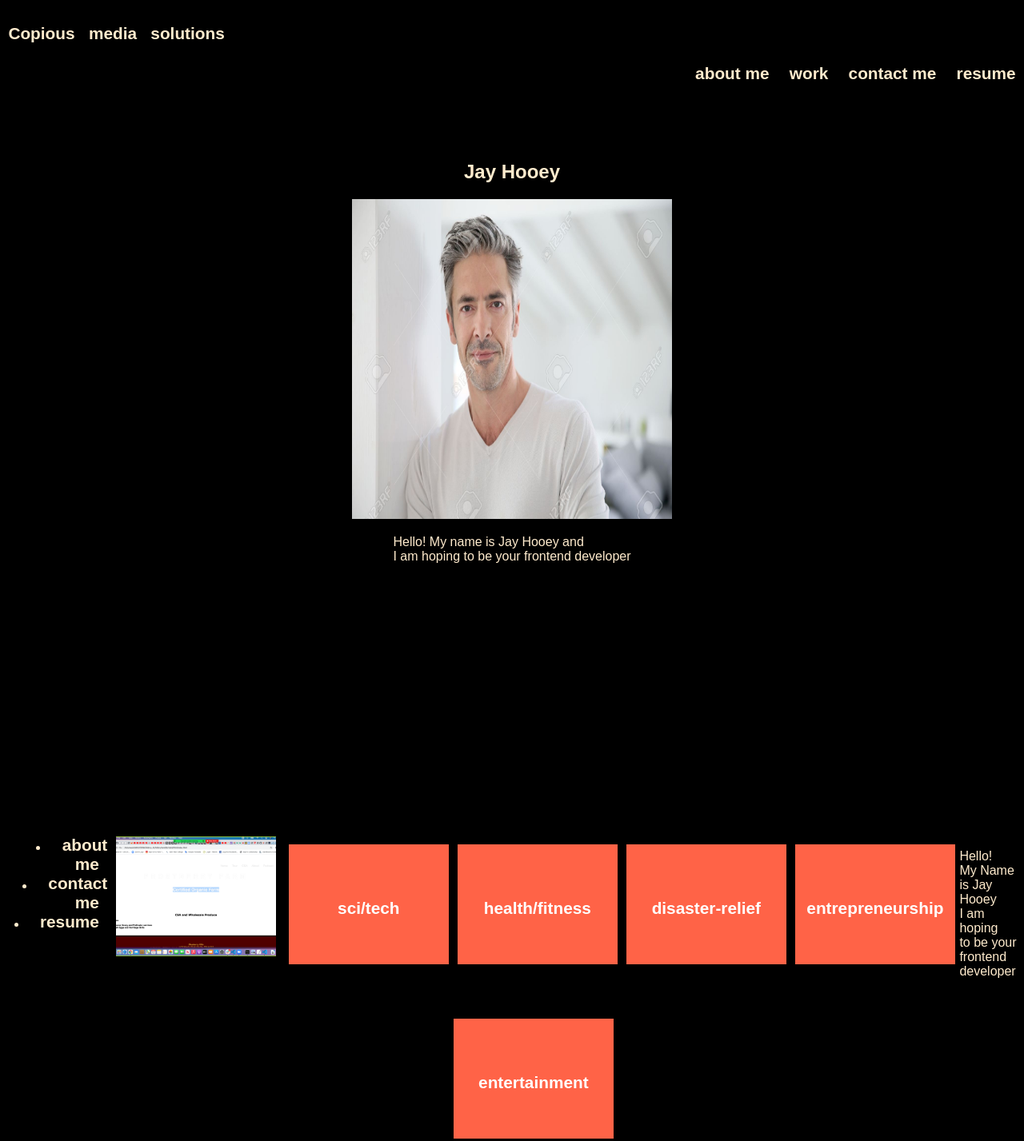
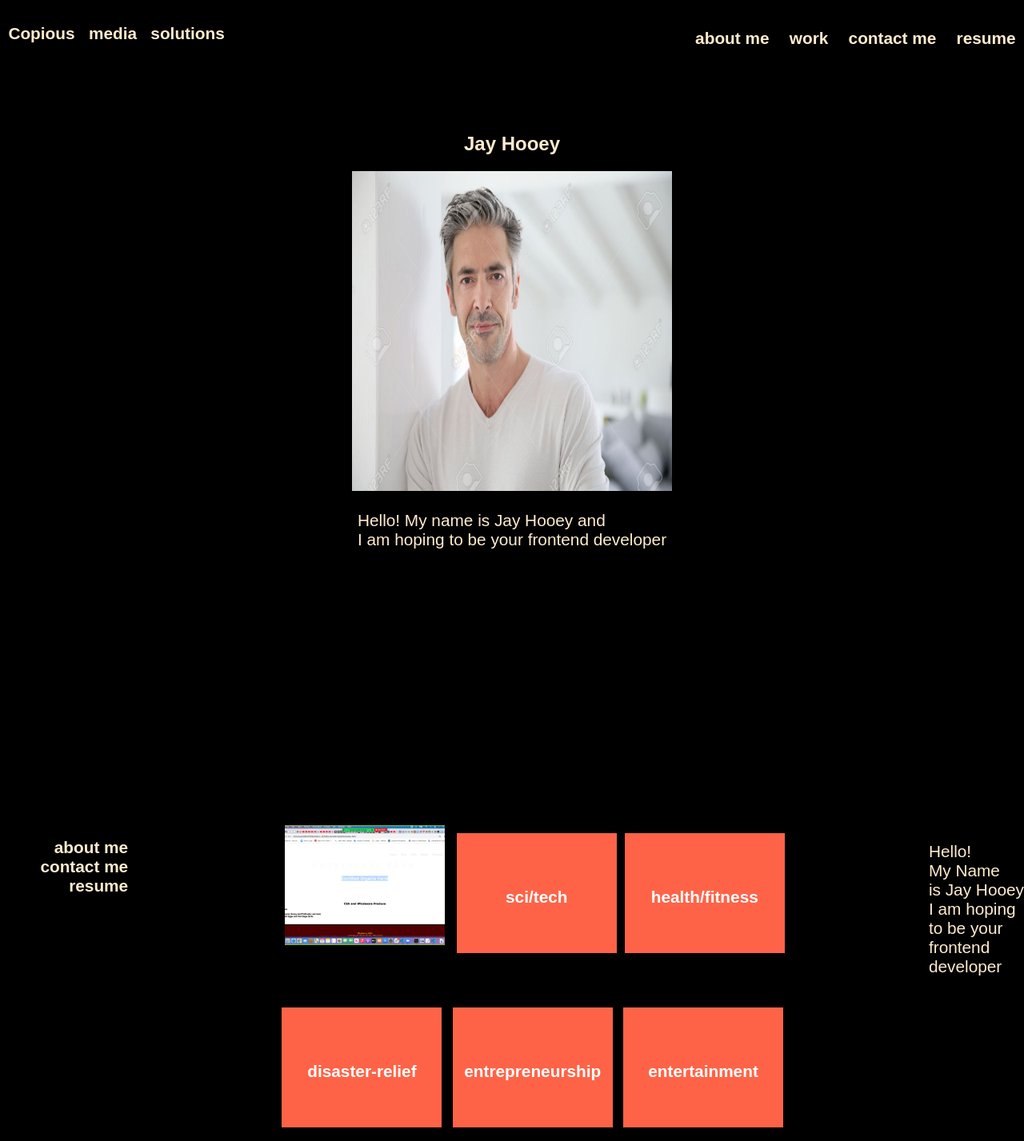
Before and after one commit to Jhooey2/personal_portfolio, a plain HTML site: page index.html in a window 1280 px wide. Shown: the top 1427 px of the page at 80% size. Drawn offline with Linux system fonts and the light colour scheme.

Commit message:
fixed nav2

```diff
--- a/css/style.css
+++ b/css/style.css
@@ -38,8 +38,13 @@ nav {
 }
 
 
-nav ul li {
+header nav ul li {
     display: inline;
+}
+
+
+ul {
+    list-style: none;
 }
 
 
@@ -79,6 +84,10 @@ body {
 }
 
 
+p {
+    font-size: 1.3em;
+}
+
 .column-layout {
     max-width: 1300px;
     background-color:black;
@@ -105,7 +114,7 @@ body {
 }
 
 
-header~ {
+header {
     display: flex;
     flex-direction:row;
     justify-content: space-between;
@@ -141,6 +150,11 @@ header~ {
     margin: 0;
     list-style: none;
   }
+
+  #sidecolumn-two {
+      width: 50%;
+  }
+
 
   .flex-item {
     background: tomato;
--- a/index.html
+++ b/index.html
@@ -47,11 +47,11 @@
     <div id="sidecolumn-one">
       <div id="nav_links2">
         <nav>
-
+          <ul>
              <li><a href="#nav_links">about me</a></li>
              <li><a href="#contact-info">contact me</a></li>
              <li><a href="#">resume</a></li>
-
+          </ul>
         </nav>
       </div>
     </div>
```
